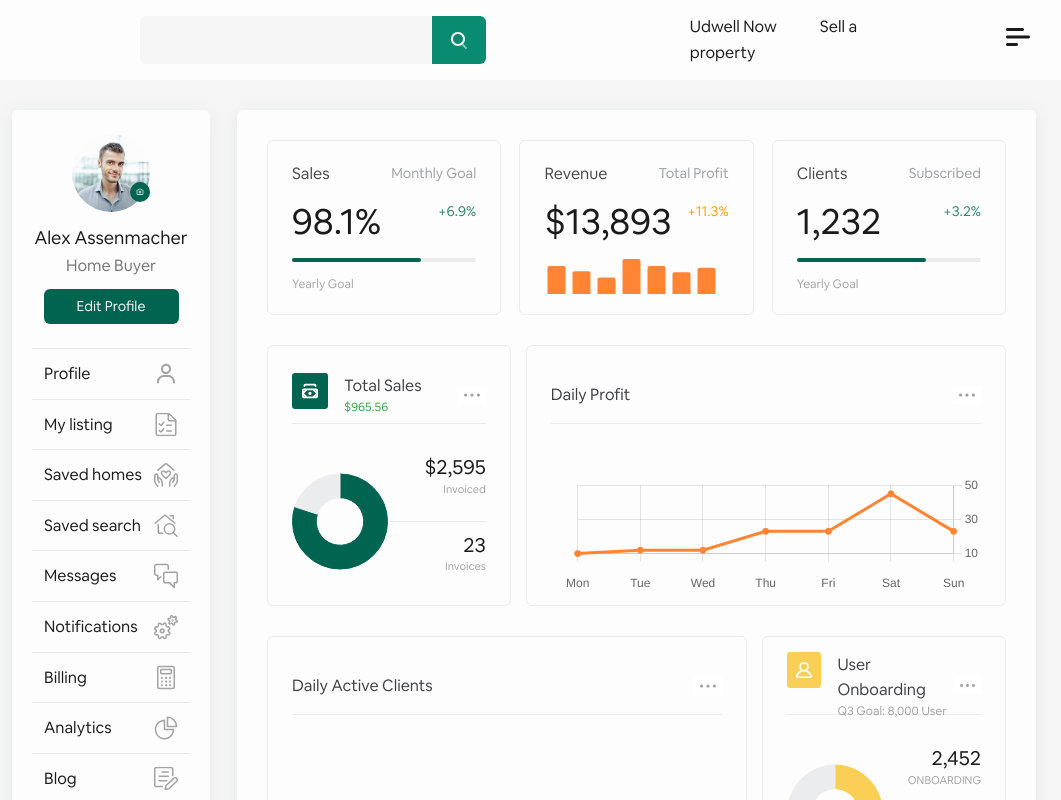
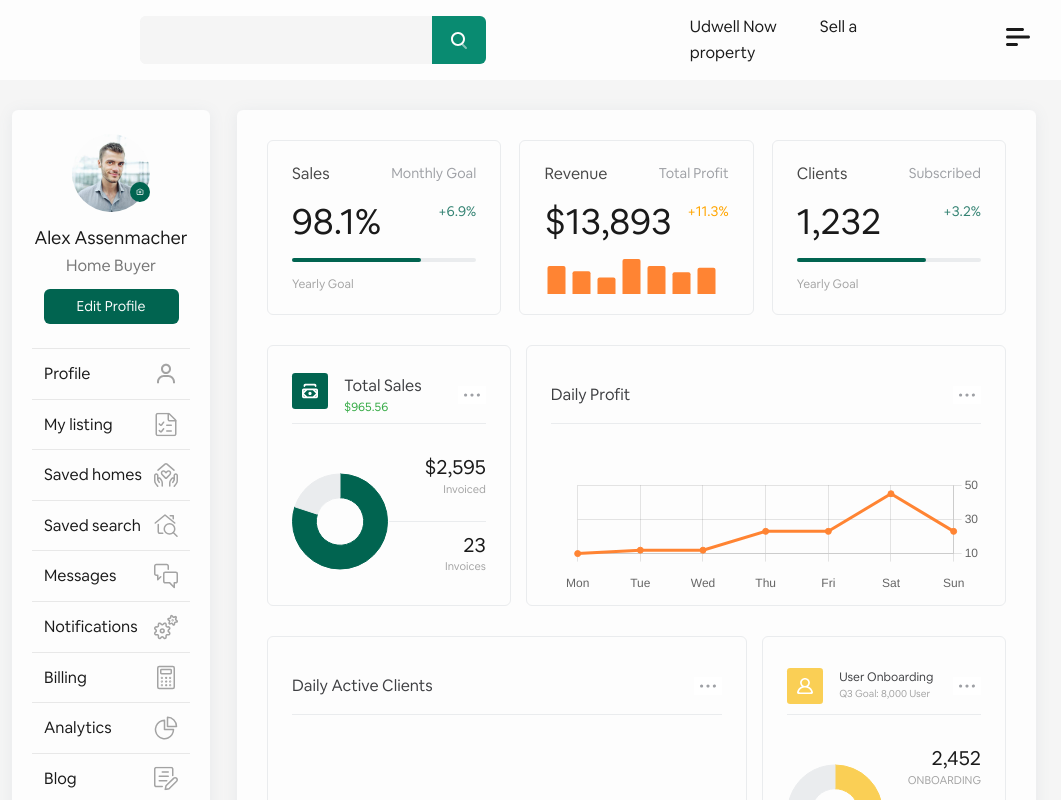
Before and after one commit to abdulmalikgh/front-end-challenge, a React (Create React App) app: page / in a window 1280 px wide. Shown: the top 800 px of the page, without its empty margins (116-1177 px from the left). Built offline with nearby package versions, Linux system fonts and the light colour scheme.

Commit message:
reduce user onboarding font-size to prevent overflow

```diff
--- a/src/assets/scss/app.scss
+++ b/src/assets/scss/app.scss
@@ -434,7 +434,20 @@ main {
     bottom: 0;
   }
 }
+// user onboarding overflow;
+@media screen  and (min-width: 768px) and (max-width: 1400px) {
+  #user_onboarding{
+    p{
+      &:first-of-type{
+        font-size: 12px!important;
+      }
+      &:last-of-type{
+        font-size: 10px!important;
+      }
+    }
+  }
 
+}
 //media queries
 @media screen and (max-width: 1300px) {
   .sidebar {
--- a/src/components/main_sections/MiddleCards.js
+++ b/src/components/main_sections/MiddleCards.js
@@ -87,7 +87,7 @@ export default function MiddleCards() {
                             <button className="btn_yollow">
                                 <img src={profileRound} alt="" />
                             </button>
-                            <div className='tatal_sales'>
+                            <div className='tatal_sales ' id="user_onboarding">
                                 <p className="total">
                                     User Onboarding
                                 </p>
```
